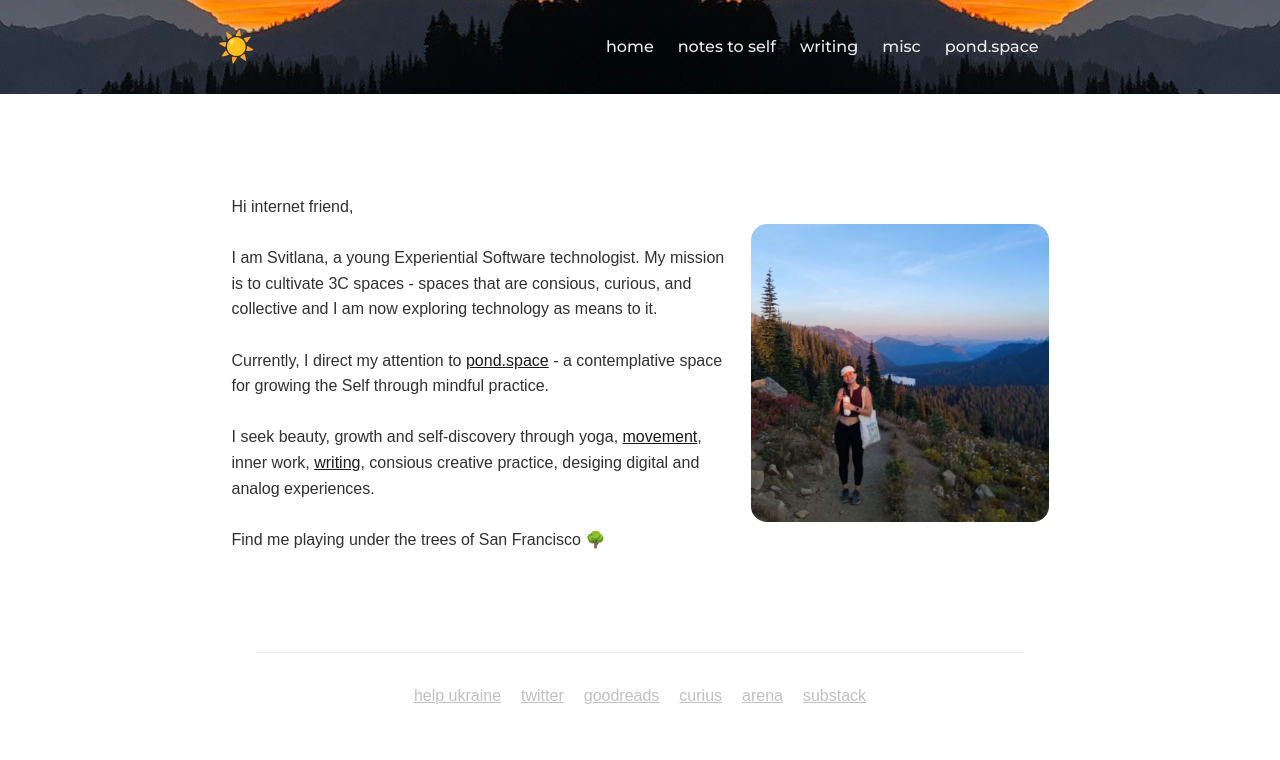
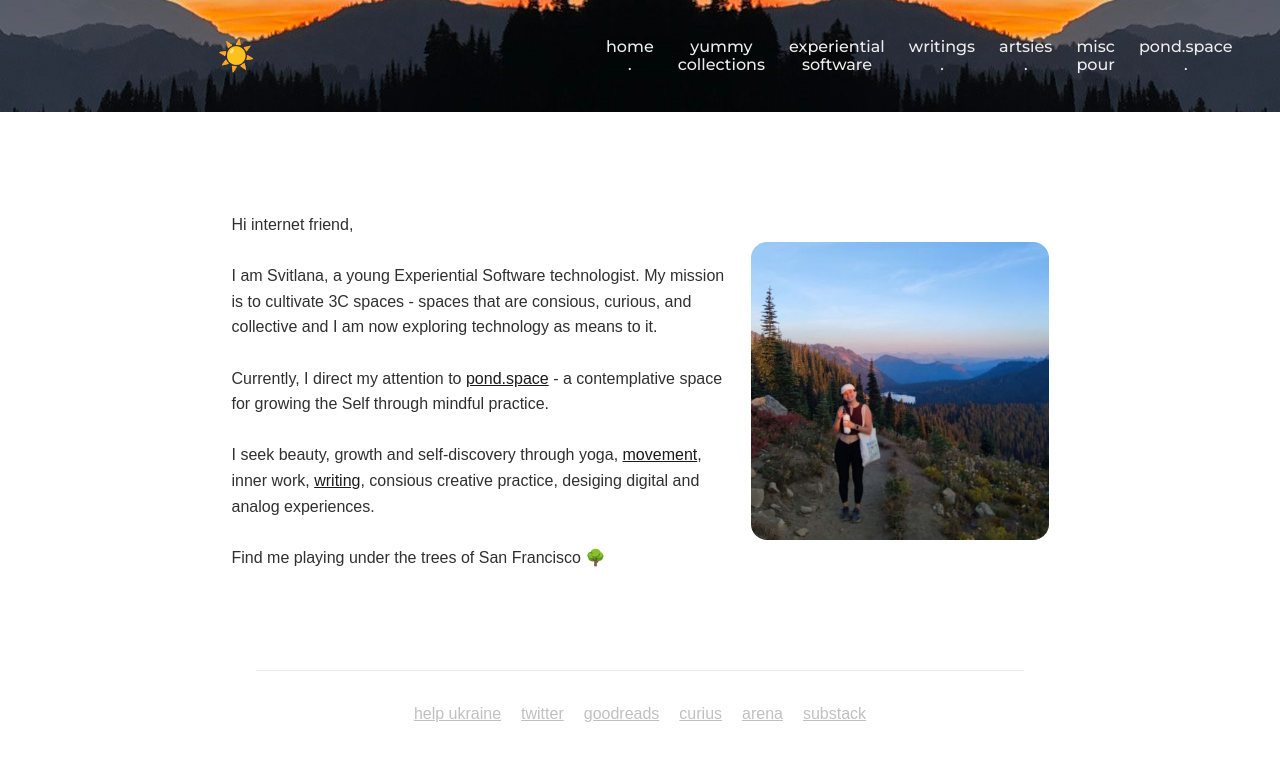
Before and after one commit to svitlanamidianko/svitlaname, a Next.js app: page / in a window 1280 px wide. Shown: the top 760 px of the page. Built offline with nearby package versions, Linux system fonts and the light colour scheme; a web font is replaced by a local one.

Commit message:
eastetic updates

```diff
--- a/components/Header.js
+++ b/components/Header.js
@@ -9,19 +9,25 @@ export default function Header() {
           <nav role="navigation" className="nav-menu w-nav-menu">
             <ul role="list" className="header-navigation">
               <li className="nav-item-wrapper">
-                <a href="/" className="nav-link">home</a>
+                <a href="/" className="nav-link">home .</a>
               </li>
               <li className="nav-item-wrapper">
-                <a href="/notes-to-self" className="nav-link">notes to self<br /></a>
+                <a href="/notes-to-self" className="nav-link">yummy collections</a>
               </li>
               <li className="nav-item-wrapper">
-                <a href="/writing" className="nav-link">writing</a>
+                <a href="/writing" className="nav-link">experiential software</a>
               </li>
               <li className="nav-item-wrapper">
-                <a href="/misc" className="nav-link">misc</a>
+                <a href="/writing" className="nav-link">writings .</a>
               </li>
               <li className="nav-item-wrapper">
-                <a href="https://www.pond.space/" className="nav-link">pond.space</a>
+                <a href="/misc" className="nav-link">artsies .</a>
+              </li>
+              <li className="nav-item-wrapper">
+                <a href="/misc" className="nav-link">misc pour</a>
+              </li>
+              <li className="nav-item-wrapper">
+                <a href="https://www.pond.space/" className="nav-link">pond.space .</a>
               </li>
             </ul>
           </nav>
```
Also changed, not shown: pages/links.js (+20 -2 lines).
